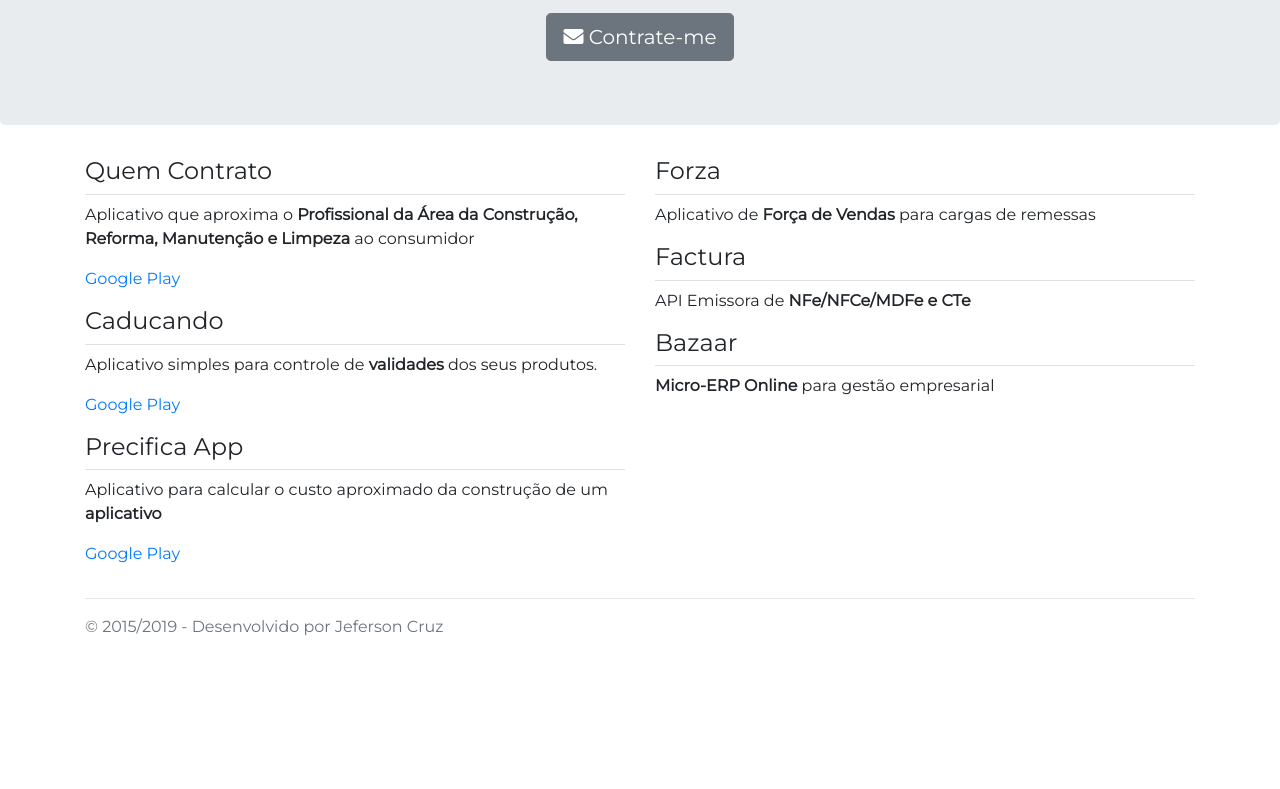
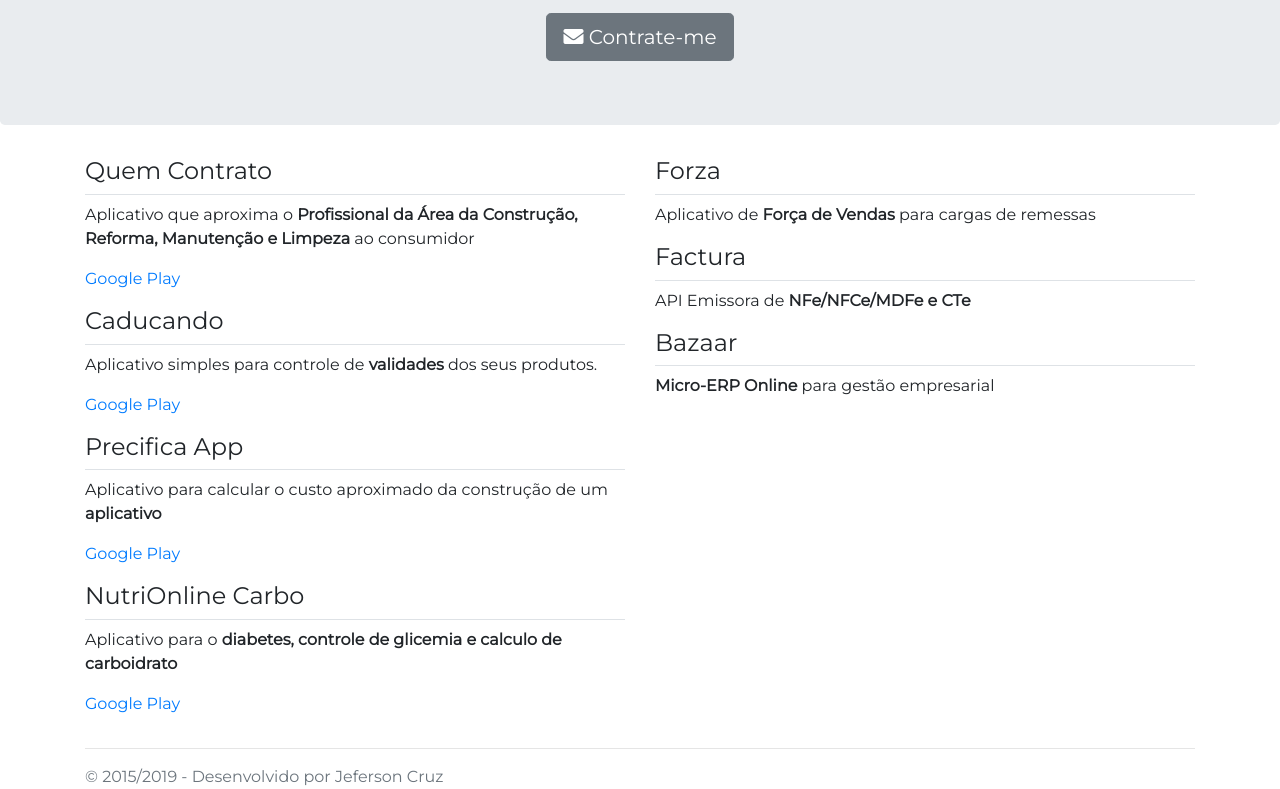
Before and after one commit to BLACKFISHLABS/blackfishlabs.github.io, a plain HTML site: page index.html in a window 1280 px wide. Shown: the part 361-1150 px from the top of the page. Before the commit the page ends 1000 px from the top, so only its background shows below. Drawn offline with nearby package versions, Linux system fonts and the light colour scheme.

Commit message:
Adding Carbo

```diff
--- a/index.html
+++ b/index.html
@@ -125,6 +125,9 @@
                     <p>Aplicativo para calcular o custo aproximado da construção de um <b>aplicativo</b></p>
                     <p><a href="http://bit.ly/2A1EO5M" target="_blank">Google Play</a> </p>
 
+                    <h4 class="pb-2 mb-2 border-bottom">NutriOnline Carbo</h4>
+                    <p>Aplicativo para o <b>diabetes, controle de glicemia e calculo de carboidrato</b></p>
+                    <p><a href="http://bit.ly/2QmA7bM" target="_blank">Google Play</a> </p>
                 </div>
 
                 <div class="col-md-6">
```
